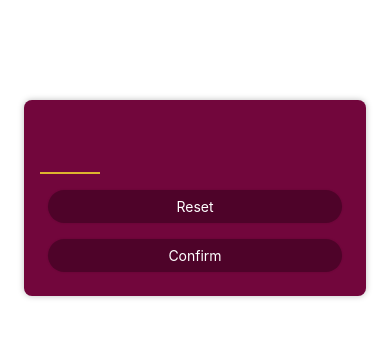
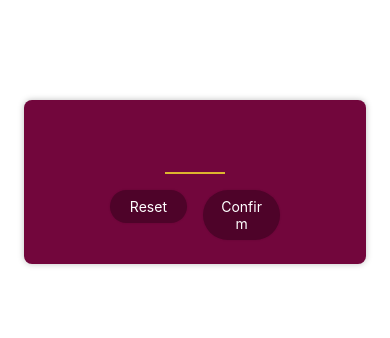
Before and after one commit to furki911/FirstGame, a React Native app: screen / in a window 390 px wide. Shown: the top 338 px of the page. Built offline with nearby package versions, Linux system fonts and the light colour scheme.

Commit message:
buttonStylesFixed

```diff
--- a/screens/StartGameScreen.js
+++ b/screens/StartGameScreen.js
@@ -12,9 +12,13 @@ const StartGameScreen = () => {
         maxLength={2}
       />
 
-      <View>
-        <PrimaryButton>Reset</PrimaryButton>
-        <PrimaryButton>Confirm</PrimaryButton>
+      <View style={styles.buttonsContainer}>
+        <View style={styles.buttonContainer}>
+          <PrimaryButton>Reset</PrimaryButton>
+        </View>
+        <View style={styles.buttonContainer}>
+          <PrimaryButton>Confirm</PrimaryButton>
+        </View>
       </View>
     </View>
   );
@@ -22,6 +26,7 @@ const StartGameScreen = () => {
 
 const styles = StyleSheet.create({
   inputContainer: {
+    alignItems: "center",
     marginTop: 100,
     marginHorizontal: 24,
     padding: 16,
@@ -44,6 +49,12 @@ const styles = StyleSheet.create({
     marginVertical: 8,
     fontWeight: "bold",
   },
+  buttonsContainer: {
+    flexDirection: "row",
+  },
+  buttonContainer: {
+    flex: 1,
+  },
 });
 
 export default StartGameScreen;
```
